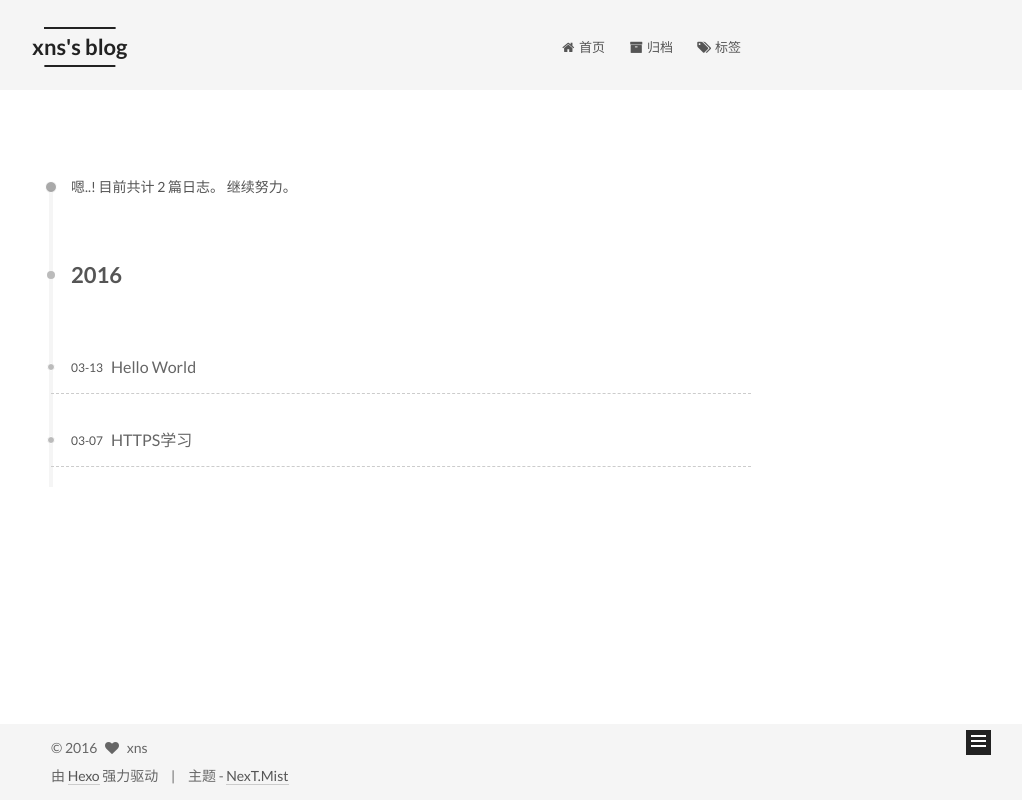
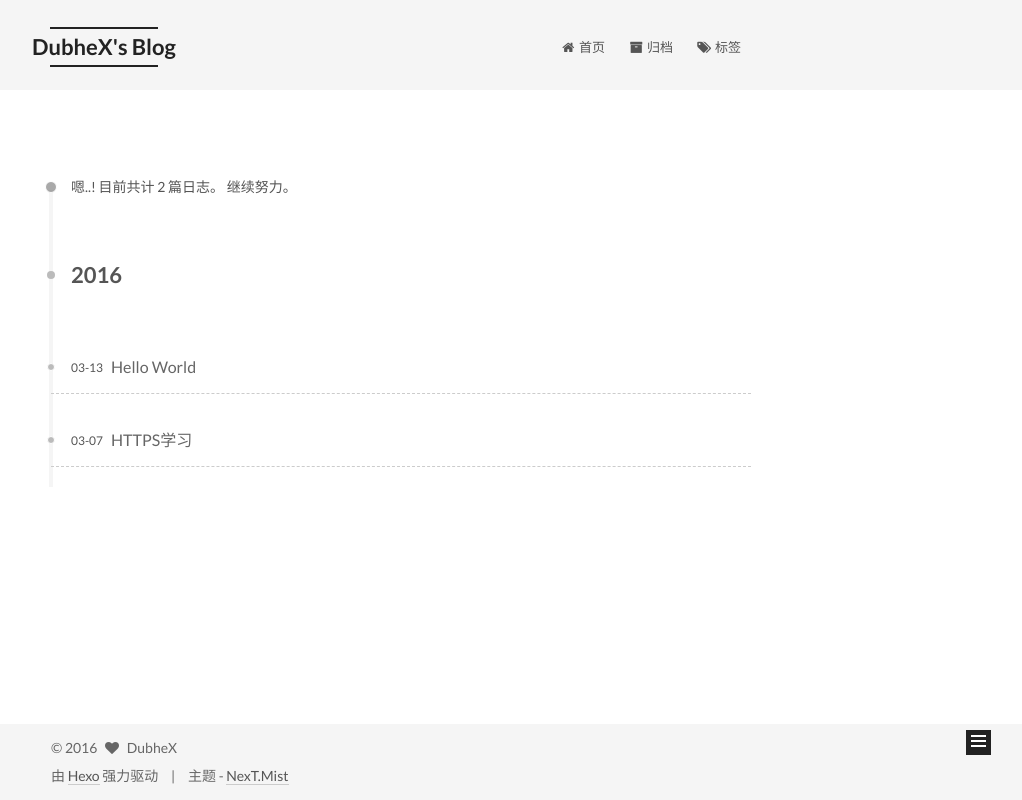
Before and after one commit to xns1001/xns1001.github.io, a plain HTML site: page archives/2016/03/index.html in a window 1280 px wide. Shown: the whole page, without its empty margins (239-1261 px from the left). Drawn offline with Linux system fonts and the light colour scheme.

Commit message:
Site updated: 2016-03-14 22:30:02

```diff
--- a/archives/2016/03/index.html
+++ b/archives/2016/03/index.html
@@ -59,12 +59,12 @@
 
 <meta name="description">
 <meta property="og:type" content="website">
-<meta property="og:title" content="xns's blog">
-<meta property="og:url" content="http://xns1001.github.io/archives/2016/03/index.html">
-<meta property="og:site_name" content="xns's blog">
+<meta property="og:title" content="DubheX's Blog">
+<meta property="og:url" content="http://dubhex.github.io/archives/2016/03/index.html">
+<meta property="og:site_name" content="DubheX's Blog">
 <meta property="og:description">
 <meta name="twitter:card" content="summary">
-<meta name="twitter:title" content="xns's blog">
+<meta name="twitter:title" content="DubheX's Blog">
 <meta name="twitter:description">
 
 
@@ -83,7 +83,7 @@
   };
 </script>
 
-  <title> 归档 | xns's blog </title>
+  <title> 归档 | DubheX's Blog </title>
 </head>
 
 <body itemscope itemtype="http://schema.org/WebPage" lang="zh-Hans">
@@ -114,7 +114,7 @@
   <div class="custom-logo-site-title">
     <a href="/"  class="brand" rel="start">
       <span class="logo-line-before"><i></i></span>
-      <span class="site-title">xns's blog</span>
+      <span class="site-title">DubheX's Blog</span>
       <span class="logo-line-after"><i></i></span>
     </a>
   </div>
@@ -310,8 +310,8 @@
         <div class="site-author motion-element" itemprop="author" itemscope itemtype="http://schema.org/Person">
           <img class="site-author-image" itemprop="image"
                src="/images/default_avatar.jpg"
-               alt="xns" />
-          <p class="site-author-name" itemprop="name">xns</p>
+               alt="DubheX" />
+          <p class="site-author-name" itemprop="name">DubheX</p>
           <p class="site-description motion-element" itemprop="description"></p>
         </div>
         <nav class="site-state motion-element">
@@ -369,7 +369,7 @@
   <span class="with-love">
     <i class="fa fa-heart"></i>
   </span>
-  <span class="author" itemprop="copyrightHolder">xns</span>
+  <span class="author" itemprop="copyrightHolder">DubheX</span>
 </div>
 
 <div class="powered-by">
```
Also changed, not shown: 2016/03/07/HTTPS学习/index.html (+7 -7 lines), 2016/03/13/hello-world/index.html (+7 -7 lines), archives/2016/index.html (+9 -9 lines), archives/index.html (+9 -9 lines), index.html (+9 -9 lines), tags/网络/index.html (+9 -9 lines).
